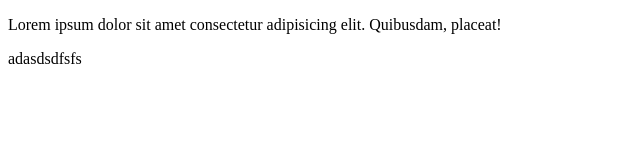
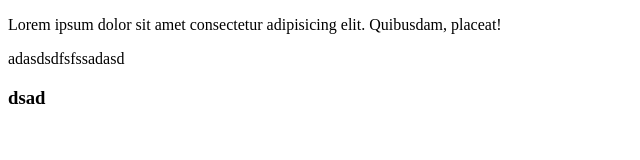
Before and after one commit to djubei/project, a plain HTML site: page index.html in a window 1280 px wide. Shown: the full height of the page, 0-640 px from the left. Drawn offline with Linux system fonts and the light colour scheme.

```diff
--- a/index.html
+++ b/index.html
@@ -9,7 +9,8 @@
 
 <body>
 	<p>Lorem ipsum dolor sit amet consectetur adipisicing elit. Quibusdam, placeat!</p>
-	<p>adasdsdfsfs</p>
+	<p>adasdsdfsfssadasd</p>
+	<h3>dsad</h3>
 	<script src="js/script1.js"></script>
 	<!-- <script>
 		alert(1);
```
Also changed, not shown: 1 other file.
